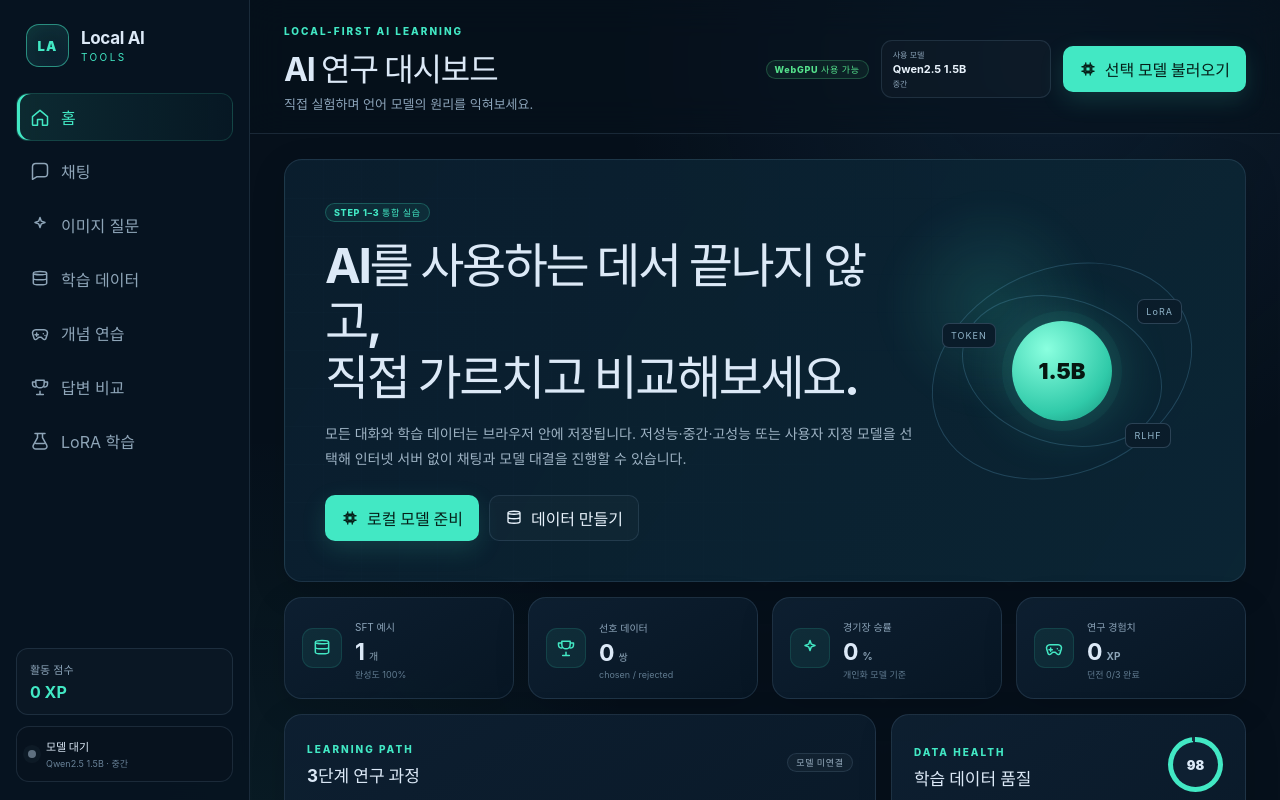
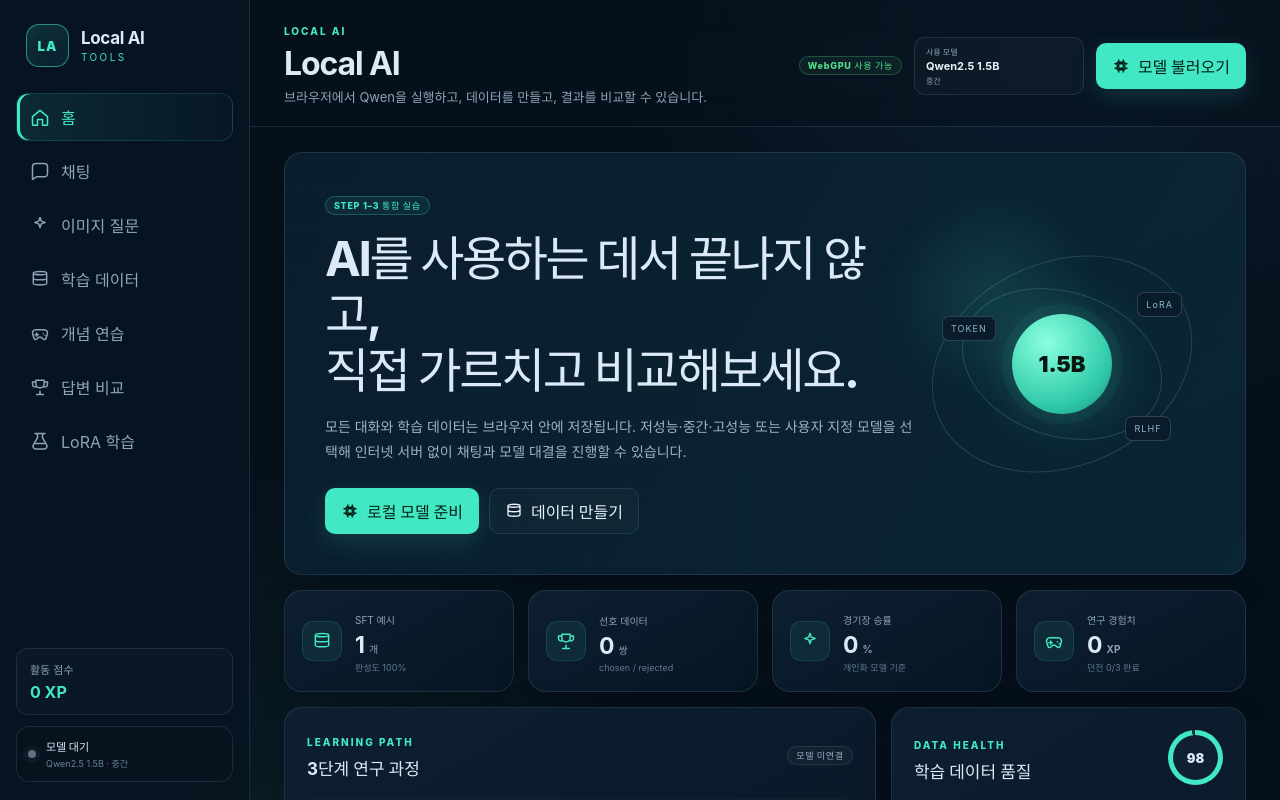
Before and after one commit to steo410/ai_aca, a React (Vite) app: page / in a window 1280 px wide. Shown: the top 800 px of the page. Built offline with nearby package versions, Linux system fonts and the light colour scheme; what @mlc-ai/web-llm would draw is missing.

Commit message:
Rewrite page titles in a simpler product tone

```diff
--- a/src/components/Topbar.jsx
+++ b/src/components/Topbar.jsx
@@ -4,13 +4,13 @@
 import { isWebGpuAvailable } from "../lib/localModel";
 
 const pageTitles = {
-  dashboard: ["AI 연구 대시보드", "직접 실험하며 언어 모델의 원리를 익혀보세요."],
-  chat: ["Qwen 채팅 연구실", "텍스트 전용 Qwen 모델의 프롬프트와 생성 설정을 실험합니다."],
-  vision: ["이미지 채팅 연구실", "이미지를 첨부하고 Phi-3.5 Vision에게 자유롭게 질문합니다."],
-  dataset: ["데이터 공장", "좋은 질문과 답변, 선호 쌍을 만들어 학습 데이터를 축적합니다."],
-  games: ["AI 게임 센터", "토큰·환각·프롬프트 개념을 게임으로 학습합니다."],
-  arena: ["모델 경기장", "기본 모델과 개인화 모델을 블라인드 방식으로 비교합니다."],
-  training: ["학습 연구실", "브라우저 개인화와 실제 LoRA 학습을 준비하고 평가합니다."],
+  dashboard: ["Local AI", "브라우저에서 Qwen을 실행하고, 데이터를 만들고, 결과를 비교할 수 있습니다."],
+  chat: ["채팅", "선택한 Qwen 모델로 대화합니다. 최신 정보가 필요한 질문은 자동으로 웹 검색을 사용합니다."],
+  vision: ["이미지 질문", "이미지를 올리고 내용, 장면, 그래프 등에 대해 질문할 수 있습니다."],
+  dataset: ["학습 데이터", "SFT 예시와 선호 데이터를 직접 만들고 관리합니다."],
+  games: ["개념 연습", "토큰 예측, 사실 검증, 프롬프트 작성 방식을 간단한 문제로 확인합니다."],
+  arena: ["답변 비교", "같은 질문에 대한 기본 응답과 개인화 응답을 나란히 비교합니다."],
+  training: ["LoRA 학습", "웹에서 만든 데이터를 내보내 로컬 GPU에서 LoRA 학습을 진행합니다."],
 };
 
 export default function Topbar({ activePage, modelState, modelSelection, modelMeta, onLoadModel, onModelChange }) {
@@ -27,11 +27,11 @@
   return (
     <>
       <header className="topbar">
-        <div><div className="eyebrow">LOCAL-FIRST AI LEARNING</div><h1>{title}</h1><p>{subtitle}</p></div>
+        <div><div className="eyebrow">LOCAL AI</div><h1>{title}</h1><p>{subtitle}</p></div>
         <div className="topbar-actions">
           <Badge tone={webGpu ? "success" : "danger"}>{webGpu ? "WebGPU 사용 가능" : "WebGPU 미지원"}</Badge>
           {visionPage ? (
-            <div className="model-select-button"><span>이미지 모델</span><strong>Phi-3.5 Vision</strong><small>페이지 안에서 불러오기</small></div>
+            <div className="model-select-button"><span>이미지 모델</span><strong>Phi-3.5 Vision</strong><small>이미지 질문 화면에서 로드</small></div>
           ) : (
             <>
               <button type="button" className="model-select-button" onClick={() => setManagerOpen(true)} disabled={modelState.status === "loading"} title={modelMeta.modelId}>
@@ -41,7 +41,7 @@
                 <div className="load-progress"><Progress value={modelState.progress * 100} /><small>{modelState.text}</small></div>
               ) : (
                 <Button variant={modelState.status === "ready" ? "secondary" : "primary"} icon="cpu" onClick={onLoadModel} disabled={modelState.status === "ready" || !webGpu} title={modelMeta.modelId}>
-                  {modelState.status === "ready" ? "모델 준비 완료" : "선택 모델 불러오기"}
+                  {modelState.status === "ready" ? "모델 준비 완료" : "모델 불러오기"}
                 </Button>
               )}
             </>
```
